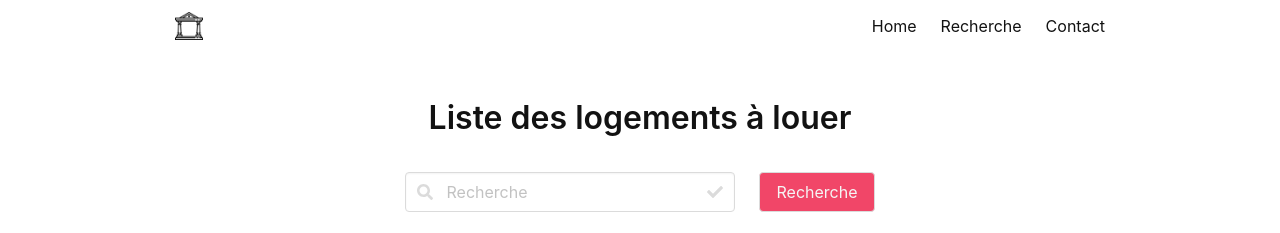
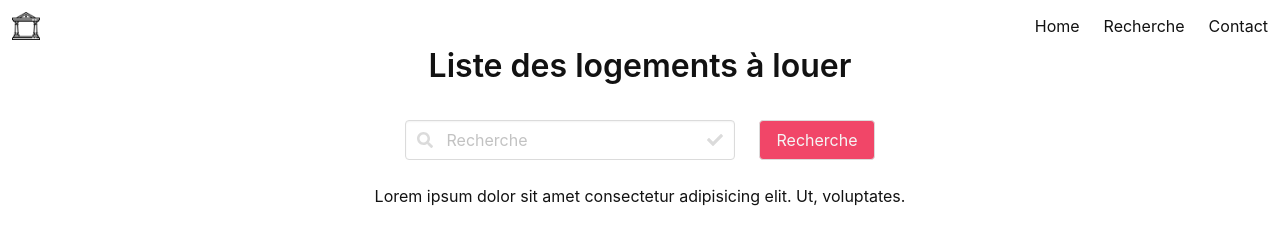
Before and after one commit to juplmn777/bulma-estate-agency, a plain HTML site: page index.html in a window 1280 px wide. Shown: the top 233 px of the page. Drawn offline with nearby package versions, Linux system fonts and the light colour scheme.

Commit message:
navbar fixed top

```diff
--- a/index.html
+++ b/index.html
@@ -17,7 +17,7 @@
     <!--Navbar-->
     <div class="columns is-centered">
       <div class="column is-three-quarters">
-        <nav class="navbar">
+        <nav class="navbar is-fixed-top">
           <div class="navbar-brand">
             <a class="navbar-item">
               <img src="ressources/logo/logo.png" alt="logo du site" />
```
